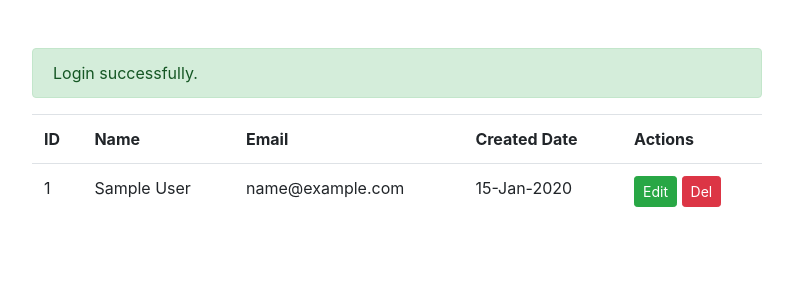
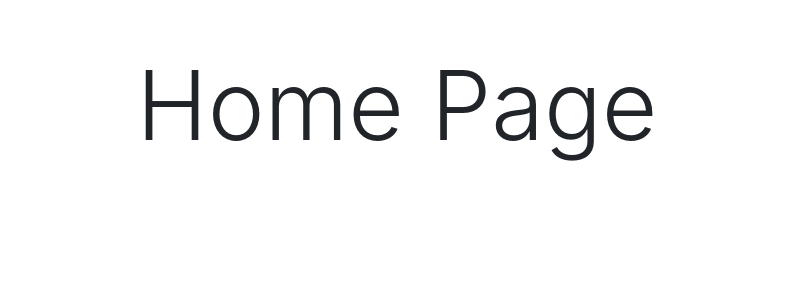
Before and after one commit to bm-member/member-ship, a PHP site: page /home.php in a window 1280 px wide. Shown: the part 56-356 px from the top of the page, without its empty margins (243-1036 px from the left). Run offline with PHP 8.4, Linux system fonts and the light colour scheme; the visitor is signed in with stand-in values (Sample User, id 1); tables that the repository leaves empty or names only in its code hold one stand-in row (values such as "Sample post").

Commit message:
code refactor

```diff
--- a/home.php
+++ b/home.php
@@ -1,42 +1,11 @@
 <?php
 
 include './auth.php';
-include './database.php';
-
 include './header.php';
-$sql = "SELECT * FROM users";
-$result = mysqli_query($conn, $sql);
 
 ?>
 
-<div class="container">
-    <div class="row justify-content-center">
-        <div class="col-md-8 mt-5">
-            <?php include './alert.php'; ?>
-            <table class="table">
-                <tr>
-                    <th>ID</th>
-                    <th>Name</th>
-                    <th>Email</th>
-                    <th>Created Date</th>
-                    <th>Actions</th>
-                </tr>
-                <?php while ($row = mysqli_fetch_assoc($result)) : ?>
-                    <tr>
-                        <td> <?php echo $row['id']; ?> </td>
-                        <td><?php echo $row['name']; ?></td>
-                        <td><?php echo $row['email']; ?></td>
-                        <td><?php echo date( 'd-M-Y', strtotime($row['created_date'])); ?></td>
-                        <td>
-                            <a href="" class="btn btn-success btn-sm">Edit</a>
-                            <a href="" class="btn btn-danger btn-sm">Del</a>
-                        </td>
-                    </tr>
-                <?php endwhile; ?>
-            </table>
-        </div>
-    </div>
-</div>
+<h1 class="display-1 text-center mt-5">Home Page</h1>
 
 <?php
 include './footer.php';
--- a/index.php
+++ b/index.php
@@ -2,7 +2,8 @@
 include './header.php';
 ?>
 
-    <h1 class="text-center mt-5">Hello World!</h1>
+    <h1 class="text-center mt-5 display-1">BM</h1>
+    <h1 class="text-center mt-5 display-4">Membership Project Sample</h1>
 
 <?php
 include './footer.php';
--- a/logout.php
+++ b/logout.php
@@ -4,4 +4,4 @@ session_start();
 
 session_unset();
 
-header('location: login_form.php');
+header('location: index.php');
```
